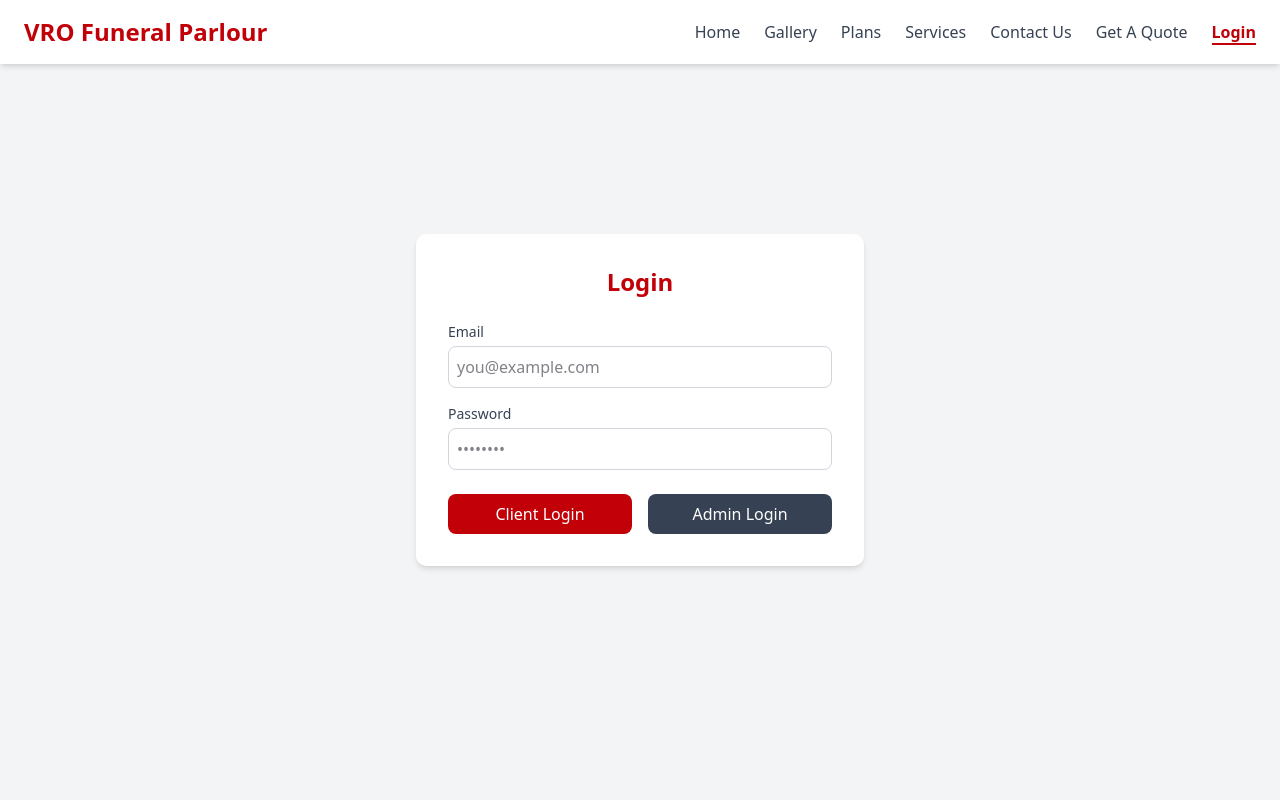
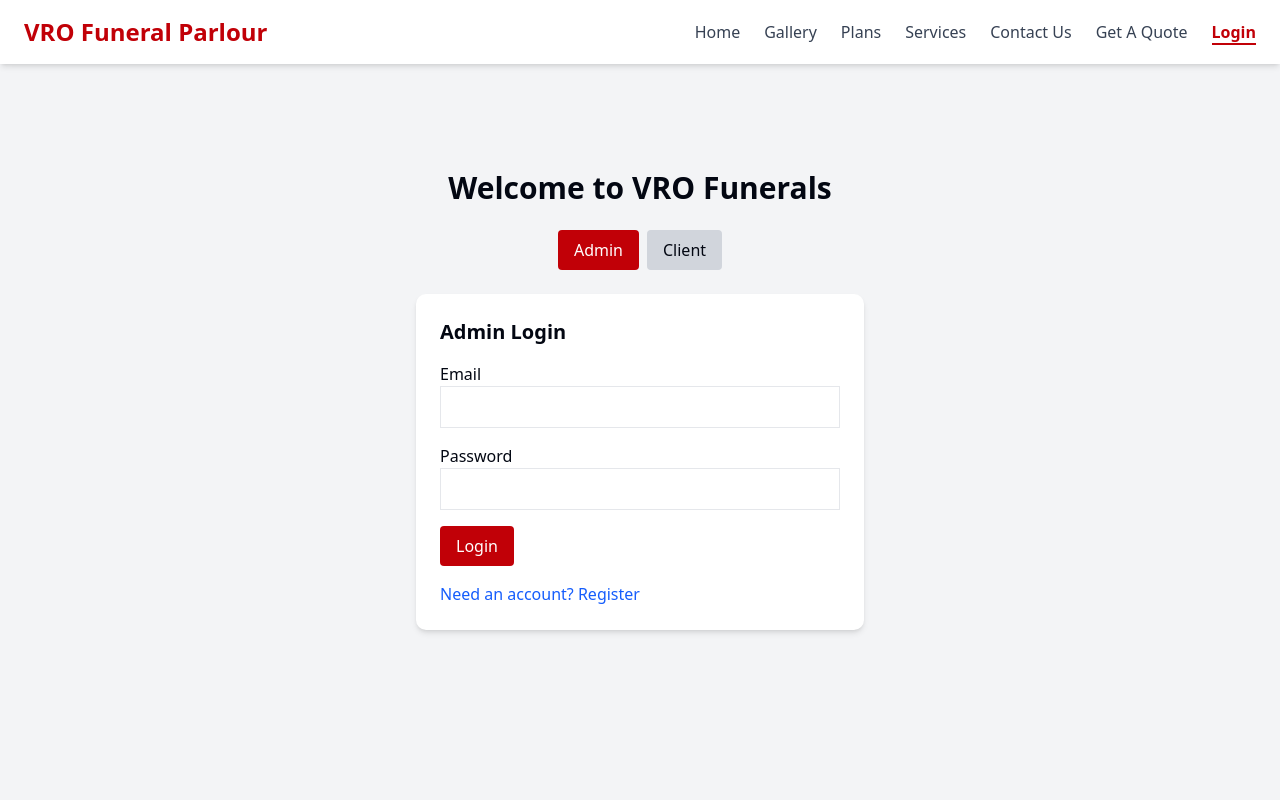
Before and after one commit to MphoJr/VRO_Funerals, a React (Vite) app in the folder funerals-main/: page /login in a window 1280 px wide. Shown: the top 800 px of the page. Built offline with nearby package versions, Linux system fonts and the light colour scheme.

Commit message:
feat: implement login functionality with role-based access for admin and client

```diff
--- /dev/null
+++ b/funerals-main/src/AdminAuth.jsx
@@ -0,0 +1,93 @@
+import React, { useState } from "react";
+
+export default function AdminAuth() {
+  const [formData, setFormData] = useState({
+    username: "",
+    email: "",
+    password: "",
+  });
+  const [isLogin, setIsLogin] = useState(true);
+
+  const handleChange = (e) => {
+    setFormData({ ...formData, [e.target.id]: e.target.value });
+  };
+
+  const handleSubmit = async (e) => {
+    e.preventDefault();
+    const endpoint = isLogin ? "/auth/admin/login" : "/auth/admin/register";
+
+    try {
+      const response = await fetch(`http://localhost:4000${endpoint}`, {
+        method: "POST",
+        headers: { "Content-Type": "application/json" },
+        body: JSON.stringify(formData),
+      });
+
+      const data = await response.json();
+      if (response.ok) {
+        alert(isLogin ? "Admin logged in!" : "Admin registered!");
+        localStorage.setItem("token", data.token); // Save JWT
+      } else {
+        alert(data.error || "Failed");
+      }
+    } catch (err) {
+      console.error(err);
+      alert("Something went wrong");
+    }
+  };
+
+  return (
+    <div className="max-w-md mx-auto bg-white shadow-md rounded-lg p-6">
+      <h2 className="text-xl font-bold mb-4">
+        {isLogin ? "Admin Login" : "Admin Register"}
+      </h2>
+      <form onSubmit={handleSubmit} className="space-y-4">
+        {!isLogin && (
+          <div>
+            <label htmlFor="username">Username</label>
+            <input
+              id="username"
+              value={formData.username}
+              onChange={handleChange}
+              className="w-full border p-2"
+            />
+          </div>
+        )}
+        <div>
+          <label htmlFor="email">Email</label>
+          <input
+            id="email"
+            type="email"
+            value={formData.email}
+            onChange={handleChange}
+            className="w-full border p-2"
+          />
+        </div>
+        <div>
+          <label htmlFor="password">Password</label>
+          <input
+            id="password"
+            type="password"
+            value={formData.password}
+            onChange={handleChange}
+            className="w-full border p-2"
+          />
+        </div>
+        <button
+          type="submit"
+          className="bg-red-700 text-white px-4 py-2 rounded"
+        >
+          {isLogin ? "Login" : "Register"}
+        </button>
+      </form>
+      <button
+        onClick={() => setIsLogin(!isLogin)}
+        className="mt-4 text-blue-600"
+      >
+        {isLogin
+          ? "Need an account? Register"
+          : "Already have an account? Login"}
+      </button>
+    </div>
+  );
+}
--- /dev/null
+++ b/funerals-main/src/ClientAuth.jsx
@@ -0,0 +1,66 @@
+import React, { useState } from "react";
+
+export default function ClientAuth() {
+  const [formData, setFormData] = useState({ email: "", password: "" });
+
+  const handleChange = (e) => {
+    setFormData({ ...formData, [e.target.id]: e.target.value });
+  };
+
+  const handleSubmit = async (e) => {
+    e.preventDefault();
+
+    try {
+      const response = await fetch("http://localhost:4000/auth/client/login", {
+        method: "POST",
+        headers: { "Content-Type": "application/json" },
+        body: JSON.stringify(formData),
+      });
+
+      const data = await response.json();
+      if (response.ok) {
+        alert("Client logged in!");
+        localStorage.setItem("token", data.token); // Save JWT
+      } else {
+        alert(data.error || "Failed");
+      }
+    } catch (err) {
+      console.error(err);
+      alert("Something went wrong");
+    }
+  };
+
+  return (
+    <div className="max-w-md mx-auto bg-white shadow-md rounded-lg p-6">
+      <h2 className="text-xl font-bold mb-4">Client Login</h2>
+      <form onSubmit={handleSubmit} className="space-y-4">
+        <div>
+          <label htmlFor="email">Email</label>
+          <input
+            id="email"
+            type="email"
+            value={formData.email}
+            onChange={handleChange}
+            className="w-full border p-2"
+          />
+        </div>
+        <div>
+          <label htmlFor="password">Password</label>
+          <input
+            id="password"
+            type="password"
+            value={formData.password}
+            onChange={handleChange}
+            className="w-full border p-2"
+          />
+        </div>
+        <button
+          type="submit"
+          className="bg-red-700 text-white px-4 py-2 rounded"
+        >
+          Login
+        </button>
+      </form>
+    </div>
+  );
+}
--- /dev/null
+++ b/funerals-main/src/ClientRegistration.jsx
@@ -0,0 +1,102 @@
+import React, { useState } from "react";
+
+export default function ClientRegistration() {
+  const [formData, setFormData] = useState({
+    name: "",
+    surname: "",
+    email: "",
+    password: "",
+  });
+
+  const handleChange = (e) => {
+    setFormData({ ...formData, [e.target.id]: e.target.value });
+  };
+
+  const handleSubmit = async (e) => {
+    e.preventDefault();
+
+    // Get admin token from localStorage
+    const token = localStorage.getItem("token");
+    if (!token) {
+      alert("You must be logged in as an admin to register clients.");
+      return;
+    }
+
+    try {
+      const response = await fetch(
+        "http://localhost:4000/auth/client/register",
+        {
+          method: "POST",
+          headers: {
+            "Content-Type": "application/json",
+            Authorization: `Bearer ${token}`, // send admin JWT
+          },
+          body: JSON.stringify(formData),
+        },
+      );
+
+      const data = await response.json();
+      if (response.ok) {
+        alert("Client registered successfully!");
+        setFormData({ name: "", surname: "", email: "", password: "" });
+      } else {
+        alert(data.error || "Failed to register client.");
+      }
+    } catch (err) {
+      console.error(err);
+      alert("Something went wrong.");
+    }
+  };
+
+  return (
+    <div className="max-w-md mx-auto bg-white shadow-md rounded-lg p-6">
+      <h2 className="text-xl font-bold mb-4">Register Client (Admin Only)</h2>
+      <form onSubmit={handleSubmit} className="space-y-4">
+        <div>
+          <label htmlFor="name">Name</label>
+          <input
+            id="name"
+            value={formData.name}
+            onChange={handleChange}
+            className="w-full border p-2"
+          />
+        </div>
+        <div>
+          <label htmlFor="surname">Surname</label>
+          <input
+            id="surname"
+            value={formData.surname}
+            onChange={handleChange}
+            className="w-full border p-2"
+          />
+        </div>
+        <div>
+          <label htmlFor="email">Email</label>
+          <input
+            id="email"
+            type="email"
+            value={formData.email}
+            onChange={handleChange}
+            className="w-full border p-2"
+          />
+        </div>
+        <div>
+          <label htmlFor="password">Password</label>
+          <input
+            id="password"
+            type="password"
+            value={formData.password}
+            onChange={handleChange}
+            className="w-full border p-2"
+          />
+        </div>
+        <button
+          type="submit"
+          className="bg-red-700 text-white px-4 py-2 rounded"
+        >
+          Register Client
+        </button>
+      </form>
+    </div>
+  );
+}
--- a/funerals-main/src/Login.jsx
+++ b/funerals-main/src/Login.jsx
@@ -1,107 +1,75 @@
 import React, { useState } from "react";
-import { useNavigate } from "react-router-dom";
+import AdminAuth from "./AdminAuth";
+import ClientAuth from "./ClientAuth";
+import ClientRegistration from "./ClientRegistration";
 
 export default function LoginPage() {
-  const [formData, setFormData] = useState({ email: "", password: "" });
-  const [error, setError] = useState("");
-  const navigate = useNavigate();
+  const [role, setRole] = useState("admin"); // default to admin
+  const [isLoggedIn, setIsLoggedIn] = useState(false);
 
-  const handleChange = (e) => {
-    setFormData({ ...formData, [e.target.name]: e.target.value });
-  };
-
-  const handleLogin = async (role) => {
-    // Match backend endpoints: /auth/client/login and /auth/admin/login
-    const endpoint =
-      role === "client"
-        ? "http://localhost:4000/auth/client/login"
-        : "http://localhost:4000/auth/admin/login";
-
-    try {
-      const res = await fetch(endpoint, {
-        method: "POST",
-        headers: { "Content-Type": "application/json" },
-        body: JSON.stringify(formData),
-      });
-
-      const data = await res.json();
-      if (res.ok) {
-        // Save JWT token
-        localStorage.setItem("token", data.token);
-        // Navigate to dashboards
-        navigate(role === "client" ? "/client-dashboard" : "/admin-dashboard");
-      } else {
-        setError(data.error || "Login failed");
-      }
-    } catch (err) {
-      console.error(err);
-      setError("Server error. Please try again later.");
-    }
+  const handleLogout = () => {
+    localStorage.removeItem("token");
+    setIsLoggedIn(false);
+    alert("Logged out successfully");
   };
 
   return (
-    <div className="flex items-center justify-center min-h-screen bg-gray-100 px-4">
-      <div className="w-full max-w-md bg-white shadow-md rounded-lg p-6 sm:p-8">
-        <h1 className="text-2xl font-bold text-red-700 mb-6 text-center">
-          Login
-        </h1>
-        {error && (
-          <div className="mb-4 text-red-600 text-sm font-medium">{error}</div>
-        )}
-        <form className="space-y-4">
-          <div>
-            <label
-              htmlFor="email"
-              className="block text-sm font-medium text-gray-700 mb-1"
+    <div className="min-h-screen bg-gray-100 flex flex-col items-center justify-center">
+      <h1 className="text-3xl font-bold mb-6">Welcome to VRO Funerals</h1>
+
+      {/* Role selector */}
+      <div className="mb-6">
+        <button
+          onClick={() => setRole("admin")}
+          className={`px-4 py-2 mr-2 rounded ${role === "admin" ? "bg-red-700 text-white" : "bg-gray-300"}`}
         >
-              Email
-            </label>
-            <input
-              id="email"
-              name="email"
-              type="email"
-              placeholder="you@example.com"
-              value={formData.email}
-              onChange={handleChange}
-              className="border border-gray-300 rounded-md p-2 w-full focus:outline-none focus:ring-2 focus:ring-red-700"
-            />
-          </div>
-          <div>
-            <label
-              htmlFor="password"
-              className="block text-sm font-medium text-gray-700 mb-1"
+          Admin
+        </button>
+        <button
+          onClick={() => setRole("client")}
+          className={`px-4 py-2 rounded ${role === "client" ? "bg-red-700 text-white" : "bg-gray-300"}`}
         >
-              Password
-            </label>
-            <input
-              id="password"
-              name="password"
-              type="password"
-              placeholder="••••••••"
-              value={formData.password}
-              onChange={handleChange}
-              className="border border-gray-300 rounded-md p-2 w-full focus:outline-none focus:ring-2 focus:ring-red-700"
-            />
+          Client
+        </button>
       </div>
 
-          <div className="flex flex-col sm:flex-row gap-4 mt-6">
+      {/* Show forms based on role */}
+      <div className="w-full max-w-md">
+        {role === "admin" && !isLoggedIn && (
+          <AdminAuth onLoginSuccess={() => setIsLoggedIn(true)} />
+        )}
+        {role === "client" && !isLoggedIn && (
+          <ClientAuth onLoginSuccess={() => setIsLoggedIn(true)} />
+        )}
+      </div>
+
+      {/* If admin is logged in, show client registration */}
+      {role === "admin" && isLoggedIn && (
+        <div className="mt-8 w-full max-w-md">
+          <ClientRegistration />
           <button
-              type="button"
-              onClick={() => handleLogin("client")}
-              className="flex-1 bg-red-700 text-white py-2 rounded-md hover:bg-red-800 transition"
+            onClick={handleLogout}
+            className="mt-4 bg-gray-500 text-white px-4 py-2 rounded"
           >
-              Client Login
-            </button>
-            <button
-              type="button"
-              onClick={() => handleLogin("admin")}
-              className="flex-1 bg-gray-700 text-white py-2 rounded-md hover:bg-gray-800 transition"
-            >
-              Admin Login
+            Logout
           </button>
         </div>
-        </form>
+      )}
+
+      {/* If client is logged in */}
+      {role === "client" && isLoggedIn && (
+        <div className="mt-8">
+          <p className="text-green-700 font-semibold">
+            Client logged in successfully!
+          </p>
+          <button
+            onClick={handleLogout}
+            className="mt-4 bg-gray-500 text-white px-4 py-2 rounded"
+          >
+            Logout
+          </button>
         </div>
+      )}
     </div>
   );
 }
```
Lines whose indentation alone changed are shown as unchanged.
